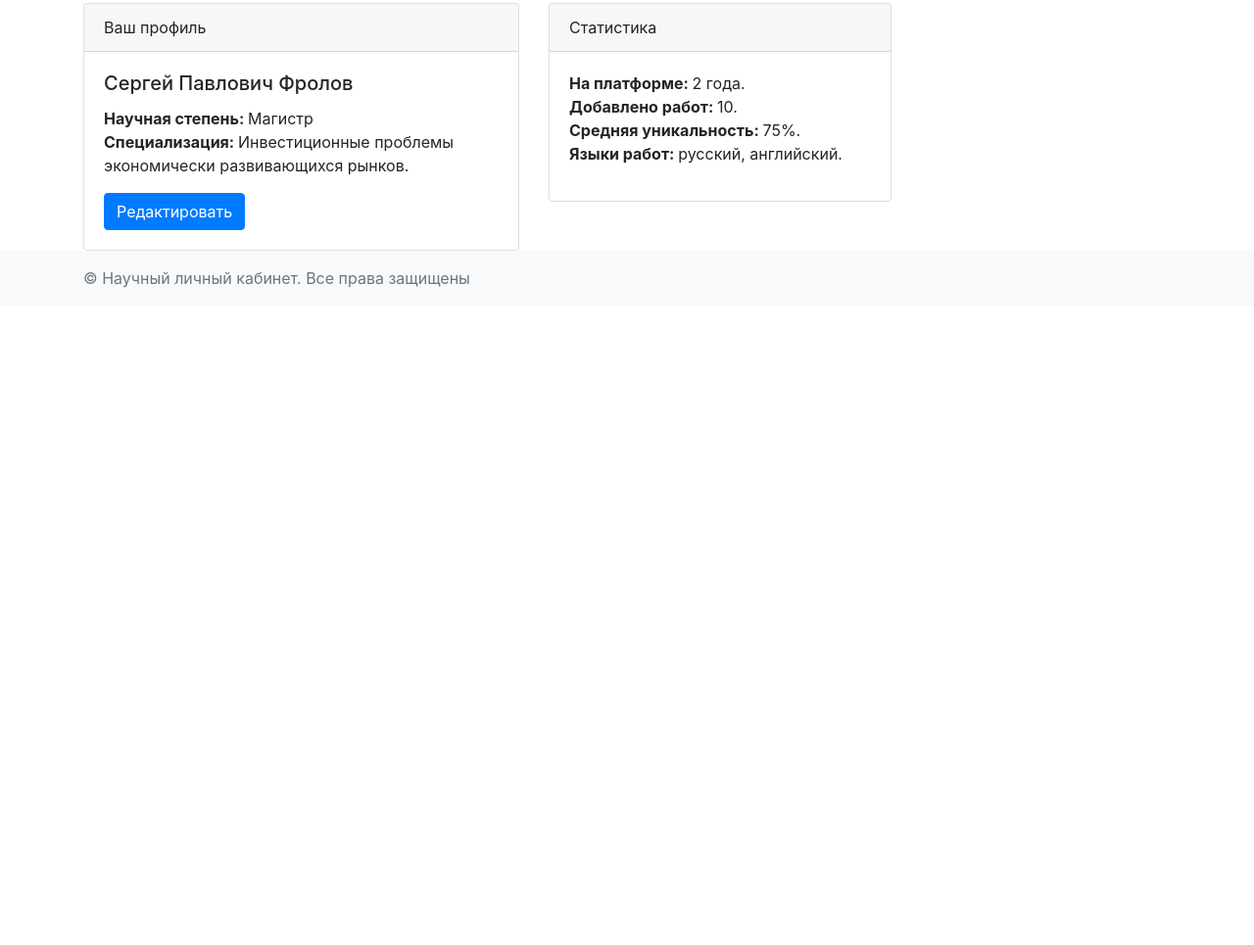
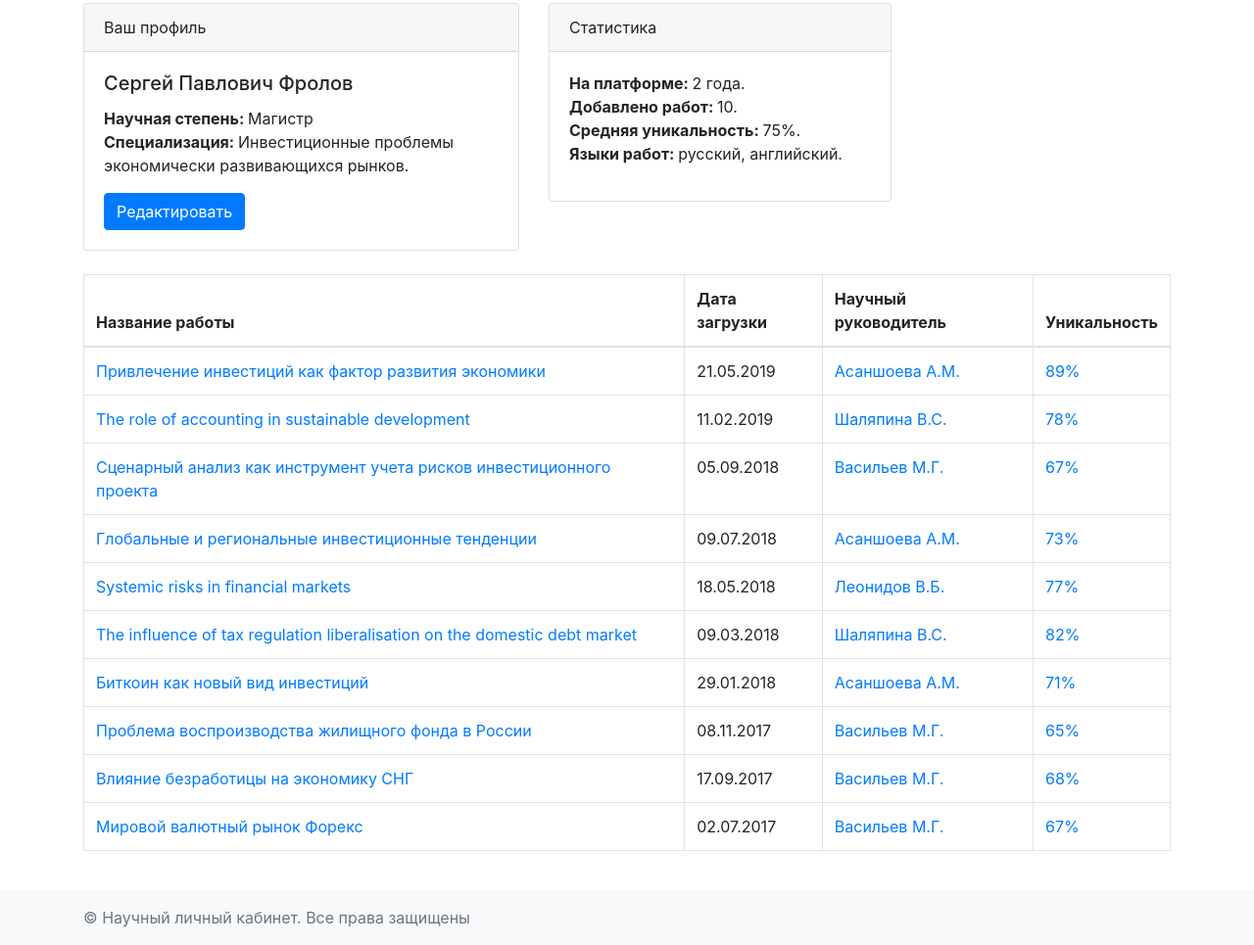
Before and after one commit to Magdaleoniiy/PortfolioList, a plain HTML site: page index.html in a window 1280 px wide. Shown: the part 419-1384 px from the top of the page at 98% size. Before the commit the page ends 800 px from the top, so only its background shows below. Drawn offline with nearby package versions, Linux system fonts and the light colour scheme.

Commit message:
Finished work

```diff
--- a/index.html
+++ b/index.html
@@ -119,11 +119,88 @@
       </div>
     </div>
 
+    <div class="table-block container my-4">
+      <div class="table-responsive">
+        <table class="table table-bordered table-hover">
+          <thead>
+            <tr>
+              <th>Название работы</th>
+              <th>Дата загрузки</th>
+              <th>Научный руководитель</th>
+              <th>Уникальность</th>
+            </tr>
+          </thead>
+          <tbody>
+            <tr>
+              <td><a href="#">Привлечение инвестиций как фактор развития экономики</a></td>
+              <td>21.05.2019</td>
+              <td><a href="#">Асаншоева А.М.</a></td>
+              <td><a href="#">89%</a></td>
+            </tr>
+            <tr>
+              <td><a href="#">The role of accounting in sustainable development</a></td>
+              <td>11.02.2019</td>
+              <td><a href="#">Шаляпина В.С.</a></td>
+              <td><a href="#">78%</a></td>
+            </tr>
+            <tr>
+              <td><a href="#">Сценарный анализ как инструмент учета рисков инвестиционного
+                проекта</a></td>
+              <td>05.09.2018</td>
+              <td><a href="#">Васильев М.Г.</a></td>
+              <td><a href="#">67%</a></td>
+            </tr>
+            <tr>
+              <td><a href="#">Глобальные и региональные инвестиционные тенденции</a></td>
+              <td>09.07.2018</td>
+              <td><a href="#">Асаншоева А.М.</a></td>
+              <td><a href="#">73%</a></td>
+            </tr>
+            <tr>
+              <td><a href="#">Systemic risks in financial markets</a></td>
+              <td>18.05.2018</td>
+              <td><a href="#">Леонидов В.Б.</a></td>
+              <td><a href="#">77%</a></td>
+            </tr>
+            <tr>
+              <td><a href="#">The influence of tax regulation liberalisation on the domestic debt market</a></td>
+              <td>09.03.2018</td>
+              <td><a href="#">Шаляпина В.С.</a></td>
+              <td><a href="#">82%</a></td>
+            </tr>
+            <tr>
+              <td><a href="#">Биткоин как новый вид инвестиций</a></td>
+              <td>29.01.2018</td>
+              <td><a href="#">Асаншоева А.М.</a></td>
+              <td><a href="#">71%</a></td>
+            </tr>
+            <tr>
+              <td><a href="#">Проблема воспроизводства жилищного фонда в России</a></td>
+              <td>08.11.2017</td>
+              <td><a href="#">Васильев М.Г.</a></td>
+              <td><a href="#">65%</a></td>
+            </tr>
+            <tr>
+              <td><a href="#">Влияние безработицы на экономику СНГ</a></td>
+              <td>17.09.2017</td>
+              <td><a href="#">Васильев М.Г.</a></td>
+              <td><a href="#">68%</a></td>
+            </tr>
+            <tr>
+              <td><a href="#">Мировой валютный рынок Форекс</a></td>
+              <td>02.07.2017</td>
+              <td><a href="#">Васильев М.Г.</a></td>
+              <td><a href="#">67%</a></td>
+            </tr>
+          </tbody>
+        </table>
+      </div>
+    </div>
+
     <div class="footer py-3 bg-light">
       <div class="container">
         <span class="text-muted">© Научный личный кабинет. Все права защищены</span>
       </div>
     </div>
-
   </body>
 </html>
```
